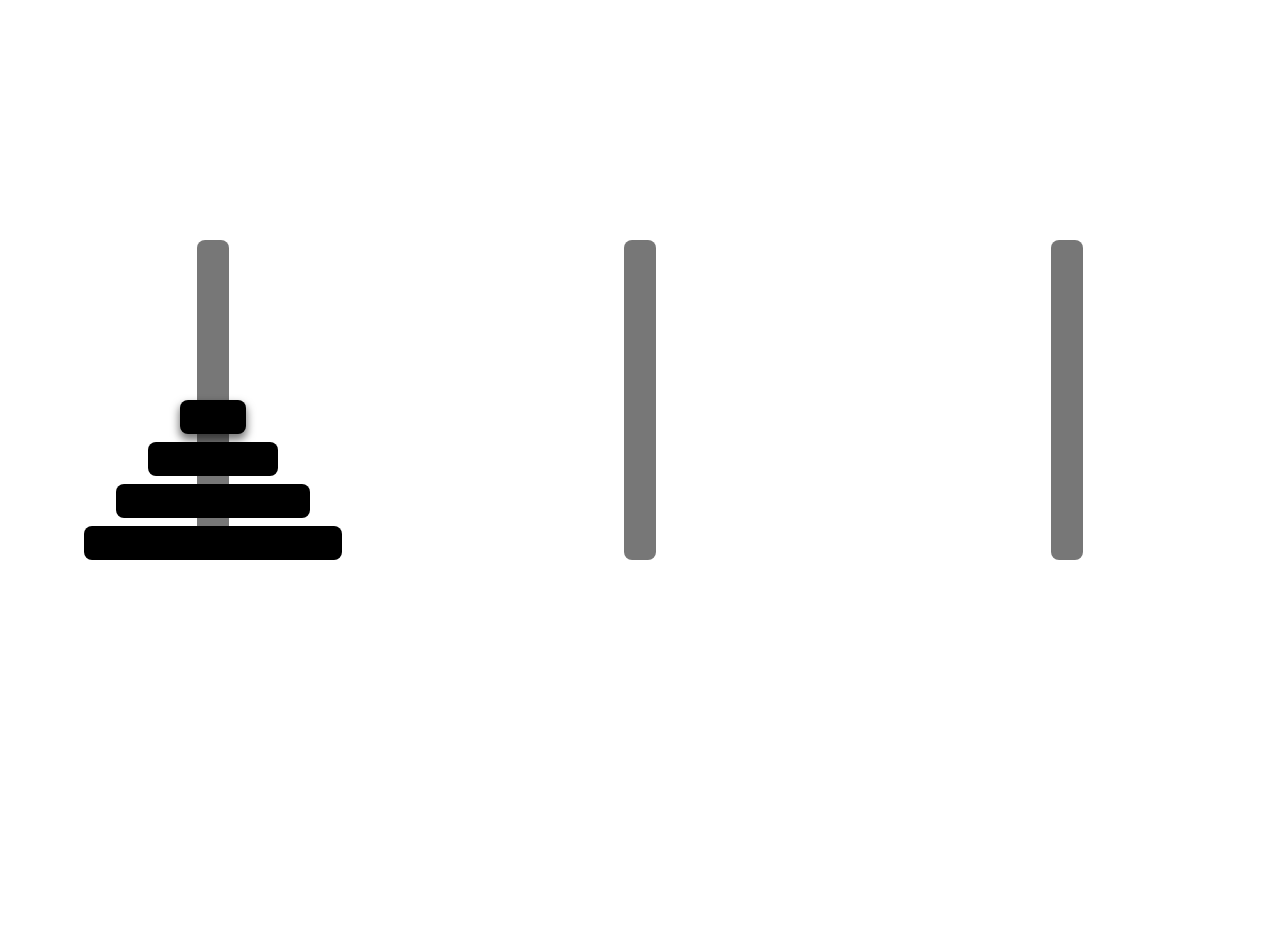
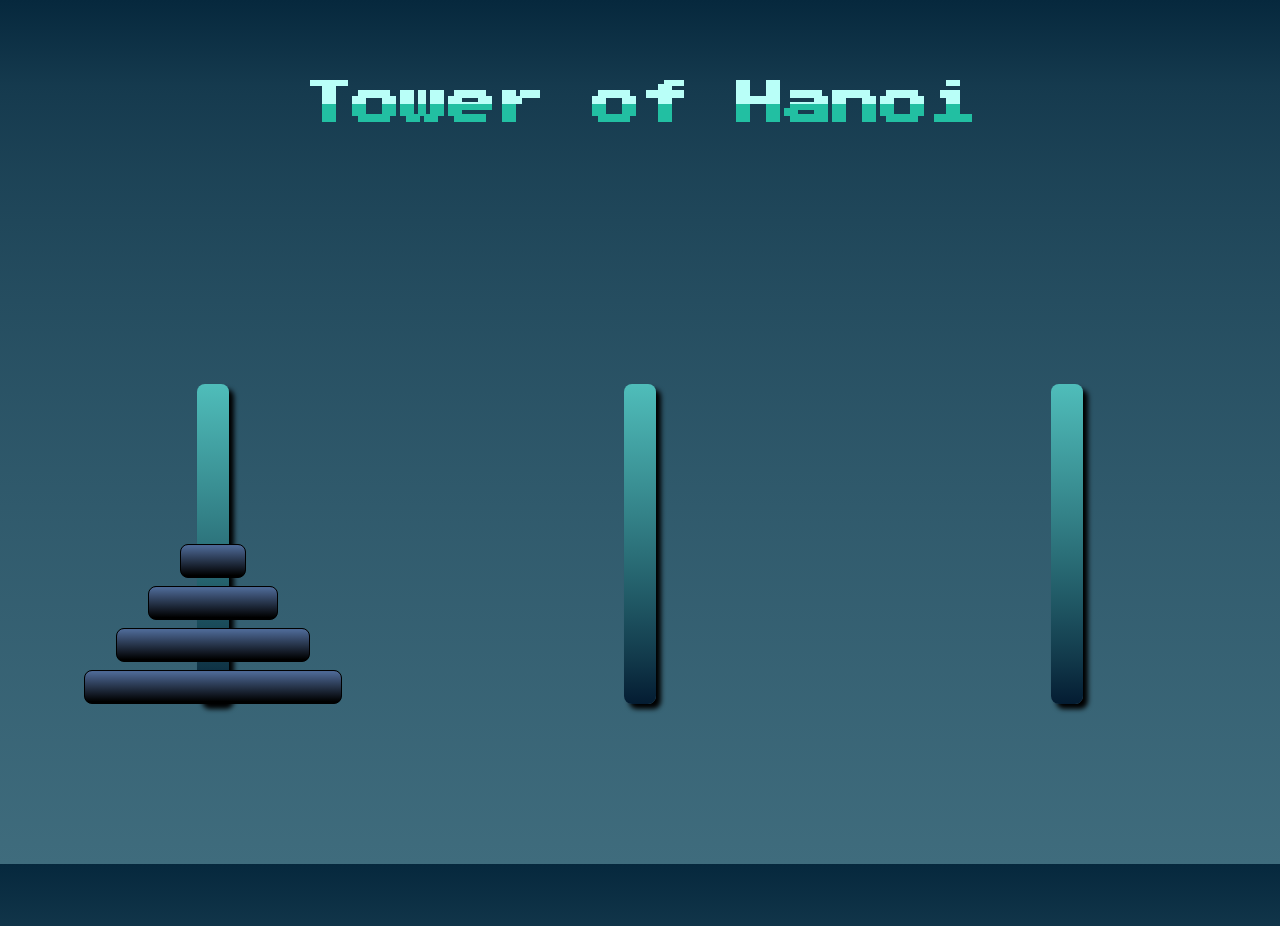
Before and after one commit to madhaven/hanoi, a plain HTML site: page index.html in a window 1280 px wide. Before the commit the page ends 800 px from the top, so only its background shows below. Drawn offline with Linux system fonts and the light colour scheme.

Commit message:
Improve style of website
changed the background, tower color and block color. added css for lightning effect when hover in tower space and push button effect when hovered over block

```diff
--- a/index.html
+++ b/index.html
@@ -7,6 +7,7 @@
     <title>Towers of Hanoi | Playground</title>
     <link rel="stylesheet" type="text/css" href="src/css/style.css" />
     <link rel="icon" href="src/favicon.ico" type="image/x-icon">
+    <link href="https://fonts.googleapis.com/css?family=Press+Start+2P" rel="stylesheet">
     <script>
         var data = [
             [3, 2, 1, 0],
@@ -88,6 +89,10 @@
     </script>
 </head>
 <body>
+    <div class="title-box">
+        <h1 class="title">Tower of Hanoi</h1>
+    </div>
+
     <div id="space">
         <div class="towerSpace" onclick="towerClicked(0)" ondrop="dropHandler(0, event)" ondragover="dragOverHandler(event)">
             <div class="tower">
--- a/src/css/style.css
+++ b/src/css/style.css
@@ -6,6 +6,22 @@ body{
     margin: 0;
     padding: 0;
     overflow: hidden;
+    background: linear-gradient(to bottom,#06283D ,30%,#3f6c7d )
+}
+.title-box{
+    height: 10vh;
+    display: grid;
+    place-content: center;
+    margin-top: 5%;
+    }
+.title {
+    font-family: 'Press Start 2P', cursive;
+    font-size: 3rem;
+    background: linear-gradient(#B9FFF8 50%,#22bfa2 50%);
+    -webkit-background-clip: text;
+    background-clip: text;
+    color: transparent;
+
 }
 #space{
     display:flex;
@@ -24,30 +40,32 @@ body{
 .tower{
     width: 2em;
     height: 40vh;
-    background-color: #0008;
+    background: linear-gradient(to top,#041C32,45%,#4FBDBA );
     border-radius: 8px;
     display: flex;
     flex-direction: column-reverse;
     align-items: center;
     cursor: pointer;
+    box-shadow: 5px 5px 5px#000000;
     /* position: */
 }
 .tower.selected .block:last-child{
     transform: translate(0, -100%);
 }
 .towerSpace:hover .tower :last-child{
-    box-shadow: 0 5px 8px 1px #0008;
+    box-shadow: 0 5px 8px 1px rgba(150, 138, 138, 0.533);
     transition: 0s;
 }
 .block{
     height:10%;
     margin-top: .5em;
-    border: 1px solid transparent;
+    border: 1.5px solid ; /*to create shrink effect when hovred*/
     border-radius: 8px;
     transition: .2s ease-out;
+    background: linear-gradient(#4C6793 5%,#000 95%);
 }
 .block:hover{
-    border: 1px solid black;
+    border: 1px solid rgb(0, 0, 0);
     transition: 0s;
 }
 .block1{
```
